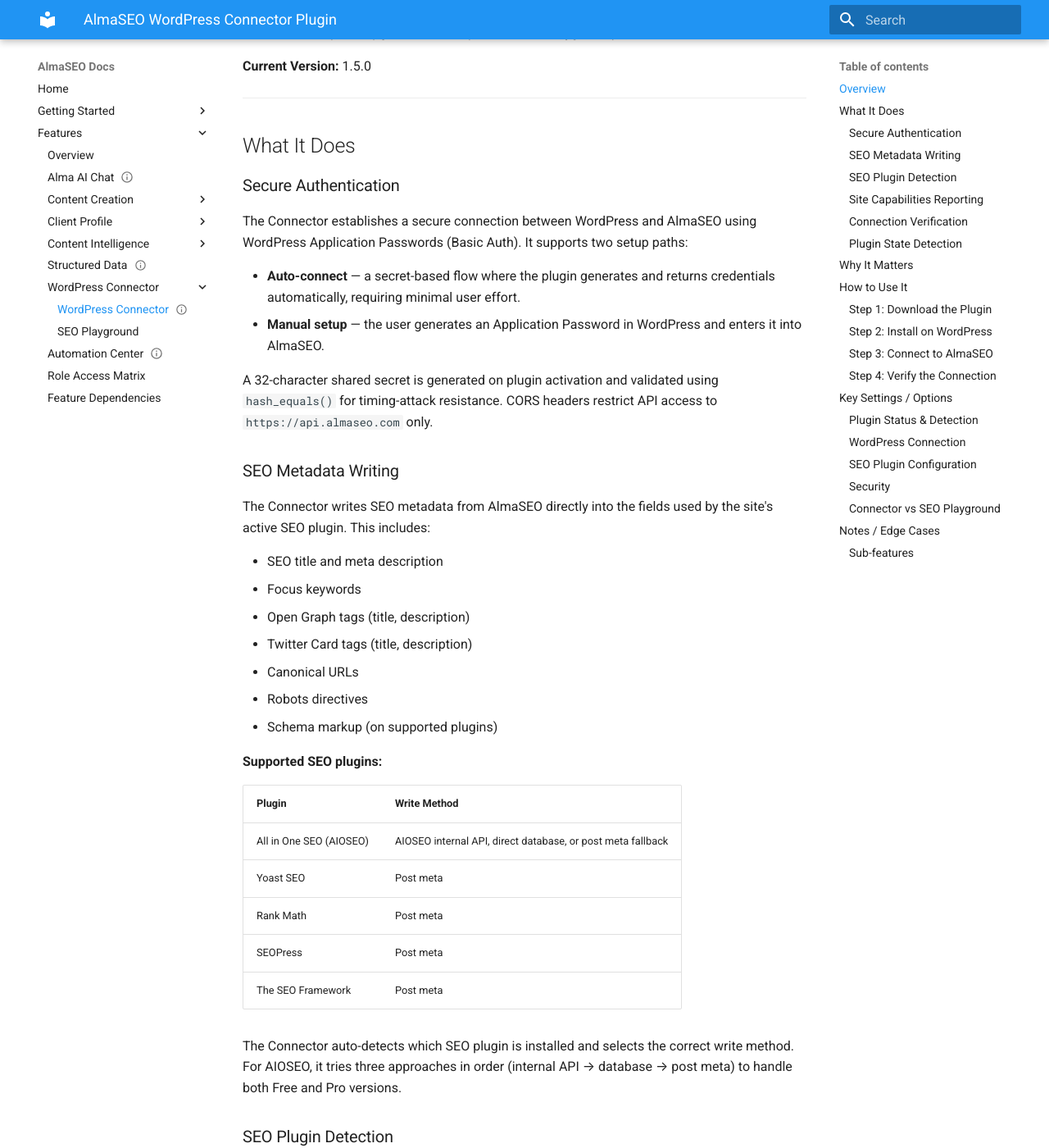
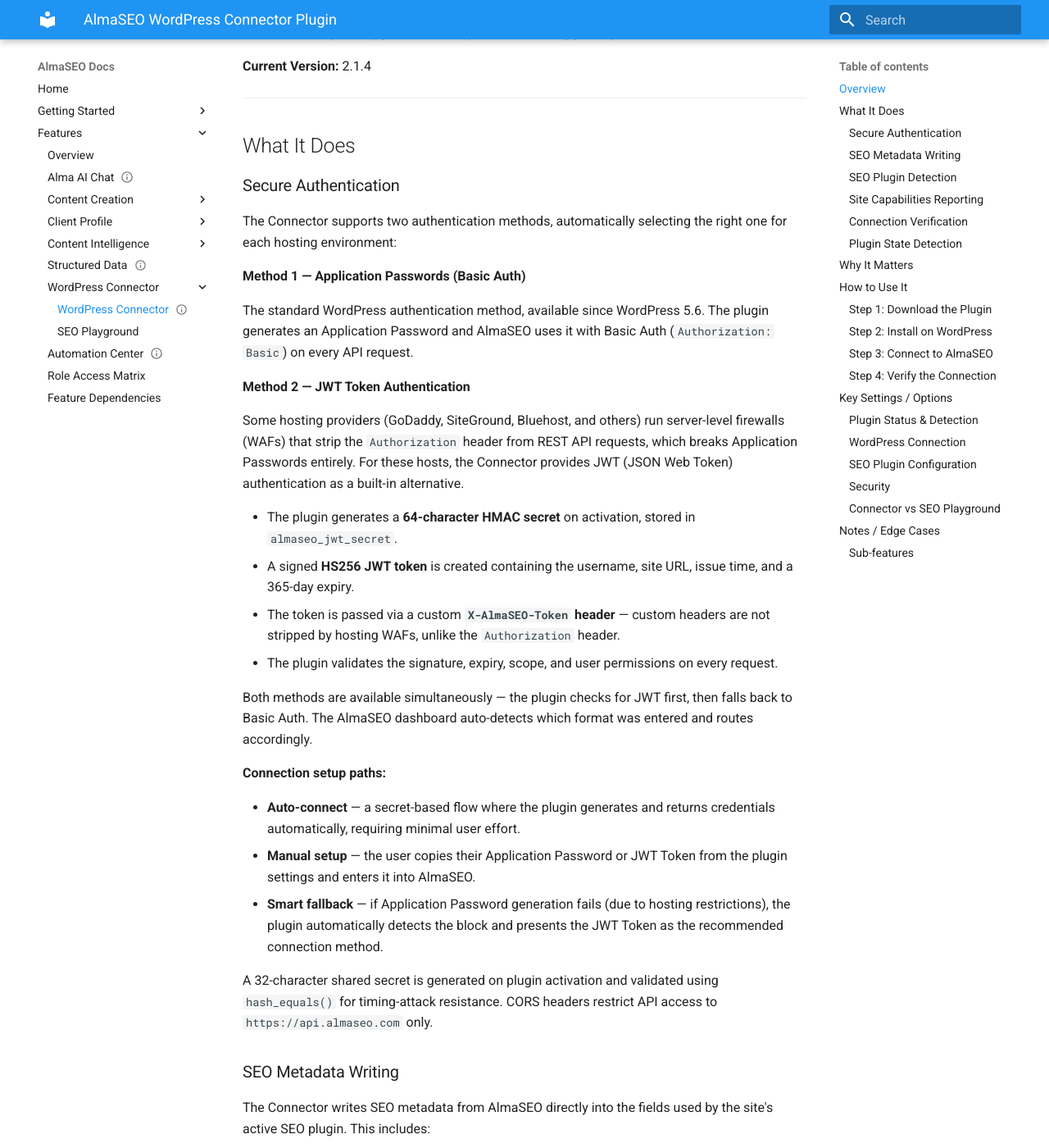
Before and after one commit to ilaos/myproject-docs, an MkDocs documentation site: the page built from docs/features/almaseo-wordpress-connector-plugin/index.md, in a window 1280 px wide and 1400 px high, scrolled down 399 px. Shown: the whole window at 82% size. Built offline with MkDocs 1.6.1 and Material for MkDocs 9.7.7, drawn with Linux system fonts in a browser that asks for light colours; some of the changed text lies outside the part shown.

Commit message:
docs: update connector plugin documentation for v2.1.4 with JWT authentication
Major updates:
- Version updated from 1.5.0 to 2.1.4
- Added JWT Token authentication section explaining why it exists
  (hosting WAFs stripping Authorization headers) and how it works
- Added Option C connection path for restricted hosts with JWT
- Updated settings tables with JWT Token field, expiry warnings,
  auth method indicators
- Updated security table with JWT signing secret, token expiry, header
- Updated edge cases: WAF detection, token expiry/renewal, auto-detection
- Updated Connector vs SEO Playground comparison table
- Added note about unified Authentication Token field accepting both formats

Co-Authored-By: Claude Opus 4.6 (1M context) <noreply@anthropic.com>

```diff
--- a/docs/features/almaseo-wordpress-connector-plugin/index.md
+++ b/docs/features/almaseo-wordpress-connector-plugin/index.md
@@ -16,7 +16,7 @@ The AlmaSEO WordPress Connector Plugin is a lightweight WordPress plugin that ac
 
 The Connector is the **foundation of the WordPress integration**. Every WordPress-dependent feature — content publishing, metadata syncing, schema injection, and automation — requires the Connector (or its upgraded counterpart, the SEO Playground) to be installed and active.
 
-**Current Version:** 1.5.0
+**Current Version:** 2.1.4
 
 ---
 
@@ -24,10 +24,28 @@ The Connector is the **foundation of the WordPress integration**. Every WordPres
 
 ### Secure Authentication
 
-The Connector establishes a secure connection between WordPress and AlmaSEO using WordPress Application Passwords (Basic Auth). It supports two setup paths:
+The Connector supports two authentication methods, automatically selecting the right one for each hosting environment:
+
+**Method 1 — Application Passwords (Basic Auth)**
+
+The standard WordPress authentication method, available since WordPress 5.6. The plugin generates an Application Password and AlmaSEO uses it with Basic Auth (`Authorization: Basic`) on every API request.
+
+**Method 2 — JWT Token Authentication**
+
+Some hosting providers (GoDaddy, SiteGround, Bluehost, and others) run server-level firewalls (WAFs) that strip the `Authorization` header from REST API requests, which breaks Application Passwords entirely. For these hosts, the Connector provides JWT (JSON Web Token) authentication as a built-in alternative.
+
+- The plugin generates a **64-character HMAC secret** on activation, stored in `almaseo_jwt_secret`.
+- A signed **HS256 JWT token** is created containing the username, site URL, issue time, and a 365-day expiry.
+- The token is passed via a custom **`X-AlmaSEO-Token` header** — custom headers are not stripped by hosting WAFs, unlike the `Authorization` header.
+- The plugin validates the signature, expiry, scope, and user permissions on every request.
+
+Both methods are available simultaneously — the plugin checks for JWT first, then falls back to Basic Auth. The AlmaSEO dashboard auto-detects which format was entered and routes accordingly.
+
+**Connection setup paths:**
 
 - **Auto-connect** — a secret-based flow where the plugin generates and returns credentials automatically, requiring minimal user effort.
-- **Manual setup** — the user generates an Application Password in WordPress and enters it into AlmaSEO.
+- **Manual setup** — the user copies their Application Password or JWT Token from the plugin settings and enters it into AlmaSEO.
+- **Smart fallback** — if Application Password generation fails (due to hosting restrictions), the plugin automatically detects the block and presents the JWT Token as the recommended connection method.
 
 A 32-character shared secret is generated on plugin activation and validated using `hash_equals()` for timing-attack resistance. CORS headers restrict API access to `https://api.almaseo.com` only.
 
@@ -116,17 +134,22 @@ AlmaSEO tracks the state of AlmaSEO plugins on each connected site:
 
 1. Open a site's **Client Profile** in AlmaSEO.
 2. Navigate to the **AlmaSEO for WordPress** tab.
-3. Click **Download Connector v1.5.0**.
+3. Click **Download Connector**.
 4. The plugin ZIP file downloads to your computer.
 
 ### Step 2: Install on WordPress
 
 1. Log into your WordPress admin dashboard.
 2. Go to **Plugins → Add New → Upload Plugin**.
-3. Select the downloaded `alma-seoconnector-v1.5.0.zip` file.
+3. Select the downloaded ZIP file.
 4. Click **Install Now**, then **Activate**.
 
-On activation, the plugin automatically generates a shared secret for secure communication.
+On activation, the plugin:
+
+- Generates a shared secret for secure communication
+- Generates a JWT signing secret for alternative authentication
+- Redirects to the **AlmaSEO Connector** settings page
+- Appears as a top-level item in the WordPress admin sidebar
 
 ### Step 3: Connect to AlmaSEO
 
@@ -136,14 +159,28 @@ On activation, the plugin automatically generates a shared secret for secure com
 2. Follow the auto-connect prompts — AlmaSEO passes a secret to the plugin, which returns credentials automatically.
 3. Connection is established with no manual credential entry.
 
-**Option B — Manual Setup:**
+**Option B — Application Password (Standard Hosts):**
 
 1. In WordPress, go to **Users → Your Profile → Application Passwords**.
 2. Enter a name (e.g., "AlmaSEO") and click **Add New Application Password**.
 3. Copy the generated password.
-4. In AlmaSEO, go to the site's **Client Profile → WordPress Settings** tab.
-5. Enter your WordPress username and the Application Password.
-6. Click **Test Connection** to verify.
+4. In AlmaSEO, go to the site's connection screen or **WordPress Settings** tab.
+5. Enter your WordPress username and paste the Application Password into the **Authentication Token** field.
+6. Click **Connect** or **Test Connection** to verify.
+
+**Option C — JWT Token (Restricted Hosts):**
+
+If your hosting provider blocks Application Passwords (common on GoDaddy, SiteGround, Bluehost, and other managed hosts), the plugin will detect the issue automatically when you click **Generate Password** and present the JWT Token as the recommended alternative:
+
+1. In WordPress admin, go to **AlmaSEO Connector** in the sidebar.
+2. Click **Generate Password** — the plugin tests whether Application Passwords work on your host.
+3. If blocked, the plugin shows a **"Use JWT Token Instead"** section with the token ready to copy.
+4. Copy the **JWT Token**.
+5. In AlmaSEO, paste the JWT Token into the **Authentication Token** field. The dashboard auto-detects the format — no need to specify that it's a JWT.
+6. Click **Connect** to verify.
+
+!!! note "The Authentication Token field accepts both formats"
+    You can paste either an Application Password or a JWT Token into the same field. AlmaSEO detects which type it is automatically. WordPress username is optional when using JWT.
 
 ### Step 4: Verify the Connection
 
@@ -168,10 +205,12 @@ On activation, the plugin automatically generates a shared secret for secure com
 
 | Setting | Location | Description |
 |---------|----------|-------------|
-| WordPress username | WordPress Settings tab | The WordPress admin username used for API access |
+| WordPress username | WordPress Settings tab | The WordPress admin username (optional for JWT) |
 | Application Password | WordPress Settings tab | The Application Password for Basic Auth (show/hide toggle) |
-| Connection status | WordPress Settings tab | Badge showing connected, error, or unknown |
-| Test Connection | WordPress Settings tab | Button to verify credentials are valid |
+| JWT Token | WordPress Settings tab | Alternative authentication token for hosts that block Application Passwords. Shows Active/Expiring Soon/Expired badge |
+| Connection status | WordPress Settings tab | Badge showing connected, error, or unknown. Shows "(JWT)" when connected via JWT |
+| JWT expiry warning | WordPress Settings tab & Overview tab | Red alert if token has expired, yellow alert if expiring within 30 days, with step-by-step renewal instructions |
+| Test Connection | WordPress Settings tab | Button to verify credentials are valid. Auto-suggests JWT if Basic Auth is blocked with 403 |
 
 ### SEO Plugin Configuration
 
@@ -188,14 +227,18 @@ On activation, the plugin automatically generates a shared secret for secure com
 | CORS origin | `https://api.almaseo.com` | Only AlmaSEO can call plugin endpoints |
 | Shared secret | Auto-generated (32 chars) | Protects auto-connect and password generation endpoints |
 | Secret source | `wp_options` or `wp-config.php` | `ALMASEO_SECRET` constant in wp-config takes priority |
+| JWT signing secret | Auto-generated (64 chars) | Stored in `almaseo_jwt_secret` option, used for HS256 token signing |
+| JWT token expiry | 365 days | Tokens expire after one year; dashboard shows warnings starting 30 days before |
+| JWT delivery | `X-AlmaSEO-Token` header | Custom header bypasses WAF restrictions on `Authorization` |
 | Nonce verification | WordPress standard | Required for admin-only operations |
 
 ### Connector vs SEO Playground
 
-| Aspect | Connector (v1.5.0) | SEO Playground (v7.9.0) |
+| Aspect | Connector (v2.1.4) | SEO Playground (v8.7.0) |
 |--------|---------------------|-------------------------|
 | Purpose | Bridge only | Bridge + full SEO toolkit |
-| Size | ~1 MB | ~5-10 MB |
+| Size | ~350 KB | ~5-10 MB |
+| Authentication | Application Passwords + JWT | Application Passwords + JWT |
 | Admin UI | Settings page only | Full admin pages and meta boxes |
 | SEO editing | None | Bulk meta editor, schema, health scoring, and more |
 | Upgrade path | Deactivate Connector → install Playground | N/A |
@@ -207,12 +250,15 @@ If both plugins are detected as active, AlmaSEO shows a conflict warning and ins
 
 ## Notes / Edge Cases
 
-- **Application Password support** — requires WordPress 5.6+. Some managed hosting providers (e.g., GoDaddy Managed WordPress) may restrict Application Password generation.
+- **Application Passwords blocked by hosting** — some hosting providers (GoDaddy, SiteGround, Bluehost, and similar managed hosts) strip the `Authorization` header from REST API requests via their server-level WAF/ModSecurity rules. This breaks Application Passwords entirely. The Connector detects this automatically when the user clicks "Generate Password" — the password is created and immediately tested via REST API. If the test fails, the plugin shows the JWT Token as the recommended alternative. Manual Application Password creation through Users → Profile will also fail on these hosts for the same reason.
+- **JWT token expiry** — JWT tokens expire after 365 days. The AlmaSEO dashboard reads the expiry directly from the token's payload (no database tracking needed) and shows warnings starting 30 days before expiry. When expired, a red alert with step-by-step renewal instructions appears on both the Overview and WordPress Settings tabs.
+- **JWT token renewal** — to renew an expiring or expired token, visit the AlmaSEO Connector settings page in WordPress admin. A fresh token is generated each time the page loads. Copy it and paste it into the WordPress Settings tab in AlmaSEO.
+- **Authentication auto-detection** — the AlmaSEO dashboard's Authentication Token field accepts both Application Passwords and JWT Tokens. The format is detected automatically (JWT tokens have three dot-separated segments starting with "eyJ"). No separate field or manual selection is needed.
 - **AIOSEO Pro without REST API** — if AIOSEO Pro's REST API addon is not enabled, the Connector falls back to direct database writes or post meta. A specific warning is shown in the health check.
 - **Stale credentials** — if an Application Password is revoked in WordPress, the connection will fail with a 401 error. The user must generate a new password and update it in AlmaSEO.
-- **REST API disabled** — if the WordPress REST API is disabled (by a security plugin or server config), the Connector cannot function. The plugin state will show as `error`.
+- **REST API disabled** — if the WordPress REST API is disabled (by a security plugin or server config), the Connector cannot function. The plugin state will show as `error`. Note: JWT authentication still requires the REST API to be accessible — it only bypasses the `Authorization` header restriction, not the REST API itself.
 - **Activity logging** — plugin downloads, state changes, connection tests, and metadata updates are logged to the site's Activity & Logs timeline.
-- **Credential storage** — Application Passwords are stored in the AlmaSEO database (`sites` table). The auto-connect flow stores them in `almaseo_token`; manual entry stores them in `wp_app_password`. The system checks `almaseo_token` first.
+- **Credential storage** — credentials are stored in the AlmaSEO database (`sites` table). JWT tokens are stored in the `almaseo_token` column; Application Passwords are stored in `wp_app_password`. The system checks `almaseo_token` first. Both are marked as sensitive and excluded from debug logs.
 
 ### Sub-features
 
```
Also changed, not shown: other parts of docs/features/almaseo-wordpress-connector-plugin/index.md (+1 -1 lines).
